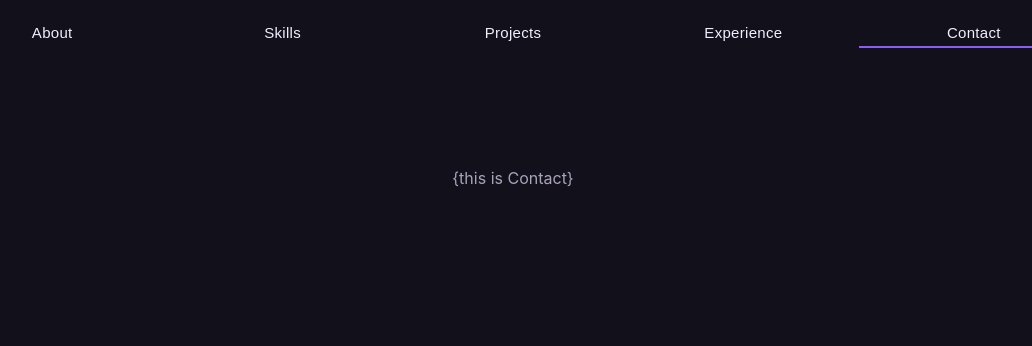
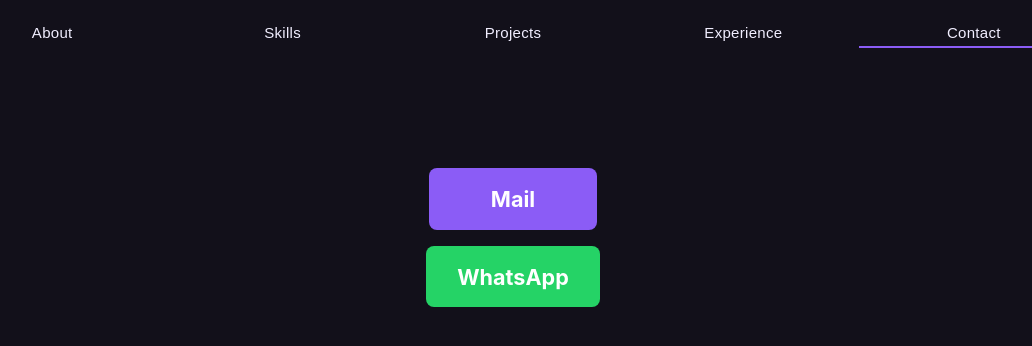
Before and after one commit to Tekn-drive/Portfolio, a React app: page / in a window 1280 px wide. Both pictures are taken after a click on the button "Contact". Shown: the top 346 px of the page, without its empty margins (127-1159 px from the left). Built offline with nearby package versions, Linux system fonts and the light colour scheme; the HTML template or start-up script is replaced by a standard one.

Commit message:
Added Contact Section

```diff
--- a/src/App.css
+++ b/src/App.css
@@ -356,6 +356,53 @@
 
 .experience-card li::marker { color: var(--primary); }
 
+.contact-content {
+  display: flex;
+  flex-direction: column;
+  align-items: center;
+  justify-content: center;
+  gap: 1rem;
+  width: min(100%, 30rem);
+  margin: 0 auto;
+}
+
+.contact-button {
+  display: inline-flex;
+  align-items: center;
+  justify-content: center;
+  min-width: 10.5rem;
+  padding: 1.05rem 1.875rem;
+  border: 1px solid transparent;
+  border-radius: 0.5rem;
+  color: #ffffff;
+  font-size: 1.35rem;
+  font-weight: 700;
+  text-decoration: none;
+  transition: transform 180ms ease, filter 180ms ease;
+}
+
+.contact-button-mail {
+  animation: reveal-contact-mail 700ms cubic-bezier(0.22, 1, 0.36, 1) both;
+}
+
+.contact-button-whatsapp {
+  animation: reveal-contact-whatsapp 700ms 700ms cubic-bezier(0.22, 1, 0.36, 1) both;
+}
+
+.contact-button:hover,
+.contact-button:focus-visible {
+  filter: brightness(1.1);
+  transform: translateY(-2px);
+}
+
+.contact-button:focus-visible {
+  outline: 2px solid var(--text);
+  outline-offset: 0.2rem;
+}
+
+.contact-button-mail { background: var(--primary); }
+.contact-button-whatsapp { background: #25d366; }
+
 .project-category-card p {
   color: var(--text);
   font-weight: 600;
@@ -400,6 +447,10 @@
     max-width: 30rem;
   }
 
+  .contact-content {
+    align-items: center;
+  }
+
   .experience-card:nth-child(4) {
     grid-column: auto;
   }
@@ -442,6 +493,16 @@
   to { opacity: 1; transform: translateY(0); }
 }
 
+@keyframes reveal-contact-mail {
+  from { opacity: 0; transform: translateY(-2rem); }
+  to { opacity: 1; transform: translateY(0); }
+}
+
+@keyframes reveal-contact-whatsapp {
+  from { opacity: 0; transform: translateY(2rem); }
+  to { opacity: 1; transform: translateY(0); }
+}
+
 @keyframes reveal-experience-card {
   from { opacity: 0; transform: translateY(2rem); }
   to { opacity: 1; transform: translateY(0); }
@@ -453,5 +514,7 @@
   .skills-group-hard,
   .skills-group-soft,
   .project-category-card,
-  .experience-card { animation: none; }
+  .experience-card,
+  .contact-button-mail,
+  .contact-button-whatsapp { animation: none; }
 }
--- a/src/App.jsx
+++ b/src/App.jsx
@@ -4,6 +4,7 @@
 import SkillsSection from './components/SkillsSection'
 import ProjectsSection from './components/ProjectsSection'
 import ExperienceSection from './components/ExperienceSection'
+import ContactSection from './components/ContactSection'
 
 const navigation = ['About', 'Skills', 'Projects', 'Experience', 'Contact']
 
@@ -50,6 +51,8 @@
             <ProjectsSection />
           ) : activePage === 'Experience' ? (
             <ExperienceSection />
+          ) : activePage === 'Contact' ? (
+            <ContactSection />
           ) : (
             <p>{`{this is ${activePage}}`}</p>
           )}
--- a/src/components/ContactSection.jsx
+++ b/src/components/ContactSection.jsx
@@ -0,0 +1,19 @@
+import '../App.css';
+
+export default function ContactSection() {
+	return (
+		<div className="contact-content">
+			<a className="contact-button contact-button-mail" href="mailto:juan.arnold.cs@gmail.com">
+				Mail
+			</a>
+			<a
+				className="contact-button contact-button-whatsapp"
+				href="https://wa.me/6285776830941"
+				target="_blank"
+				rel="noreferrer"
+			>
+				WhatsApp
+			</a>
+		</div>
+	);
+}
--- a/src/components/ExperienceSection.jsx
+++ b/src/components/ExperienceSection.jsx
@@ -6,7 +6,7 @@
 		company: 'PWD Lab',
 		dates: 'Jul 2026 - Now',
 		responsibilities: [
-			'Creating various applications with frameworks such as Next.js, React, and also utilizing Databases such as Supabase and AI',
+			'Creating various applications with frameworks such as Next.js, React, and also utilizing databases such as Supabase and other technologies such as AI',
 		],
 	},
 	{
```
